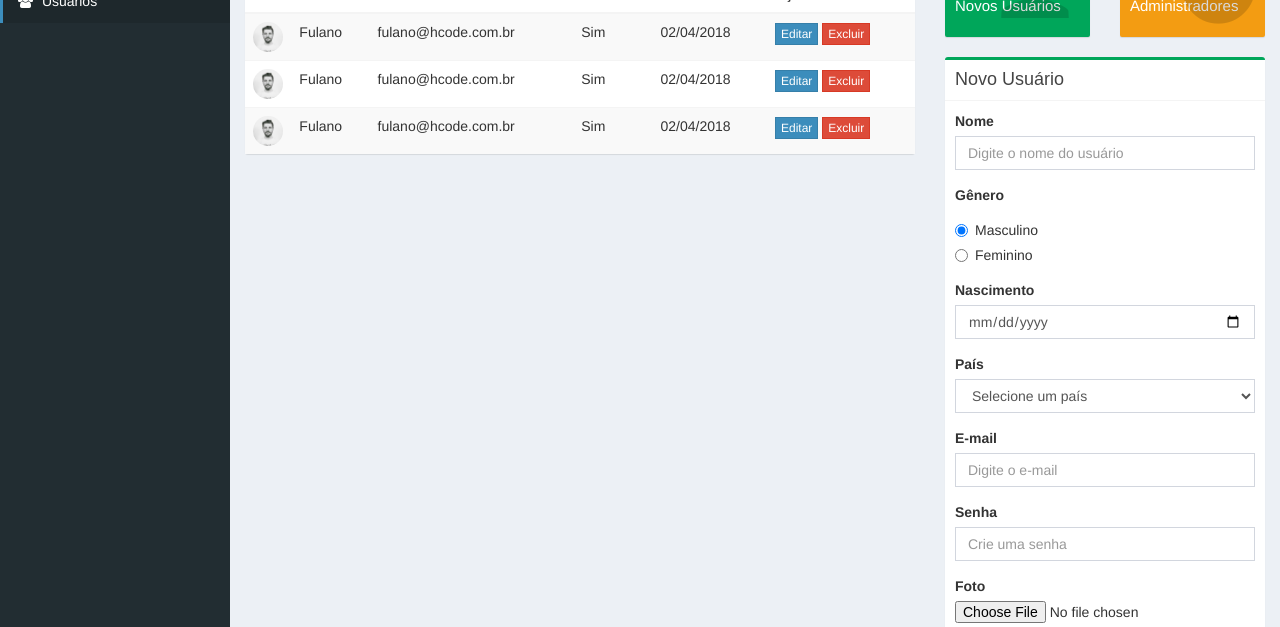
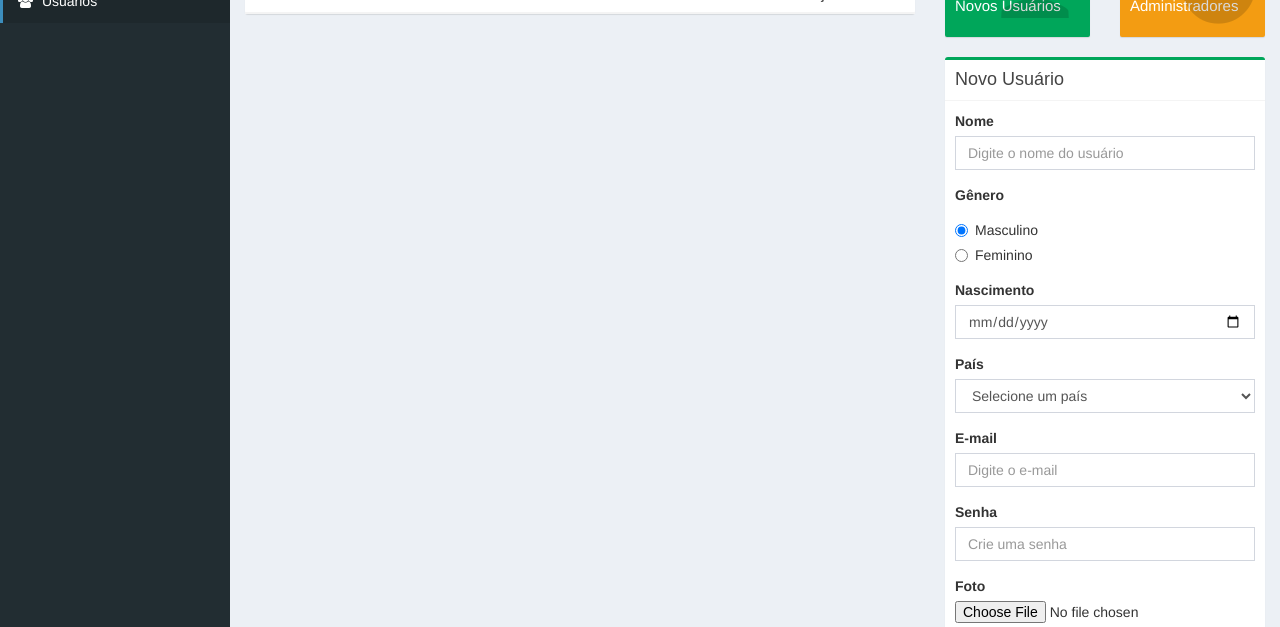
Before and after one commit to andreitoledo/javascript-projeto-usuarios, a plain HTML site: page index.html in a window 1280 px wide. Shown: the part 173-800 px from the top of the page. Drawn offline with Linux system fonts and the light colour scheme; files whose address does not match are found by name.

Commit message:
Trabalhando com funções

```diff
--- a/index.html
+++ b/index.html
@@ -150,47 +150,9 @@
                     <th>Ações</th>
                   </tr>
                 </thead>
-                <tbody>
+                <tbody id="table-users">
 
-                  <tr>
-                    <td><img src="dist/img/user1-128x128.jpg" alt="User Image" class="img-circle img-sm"></td>
-                    <td>Fulano</td>
-                    <td>fulano@hcode.com.br</td>
-                    <td>Sim</td>
-                    <td>02/04/2018</td>
-                    <td>
-                      <button type="button" class="btn btn-primary btn-xs btn-flat">Editar</button>
-                      <button type="button" class="btn btn-danger btn-xs btn-flat">Excluir</button>
-                    </td>
-                  </tr>
 
-                  <tr>
-                    <td>
-                      <img src="dist/img/user1-128x128.jpg" alt="User Image" class="img-circle img-sm">
-                    </td>
-                    <td>Fulano</td>
-                    <td>fulano@hcode.com.br</td>
-                    <td>Sim</td>
-                    <td>02/04/2018</td>
-                    <td>
-                      <button type="button" class="btn btn-primary btn-xs btn-flat">Editar</button>
-                      <button type="button" class="btn btn-danger btn-xs btn-flat">Excluir</button>
-                    </td>
-                  </tr>
-
-                  <tr>
-                    <td>
-                      <img src="dist/img/user1-128x128.jpg" alt="User Image" class="img-circle img-sm">
-                    </td>
-                    <td>Fulano</td>
-                    <td>fulano@hcode.com.br</td>
-                    <td>Sim</td>
-                    <td>02/04/2018</td>
-                    <td>
-                      <button type="button" class="btn btn-primary btn-xs btn-flat">Editar</button>
-                      <button type="button" class="btn btn-danger btn-xs btn-flat">Excluir</button>
-                    </td>
-                  </tr>
 
                 </tbody>
               </table>
--- a/index.js
+++ b/index.js
@@ -1,5 +1,27 @@
 var fields = document.querySelectorAll("#form-user-create [name]");
 var user = {};
+
+function addLine(dataUser){
+
+    var tr = document.createElement("tr");
+
+    tr.innerHTML = `
+    <tr>
+        <td><img src="dist/img/user1-128x128.jpg" alt="User Image" class="img-circle img-sm"></td>
+        <td>${dataUser.name}</td>
+        <td>${dataUser.email}</td>
+        <td>${dataUser.admin}</td>
+        <td>${dataUser.birth}</td>
+        <td>
+            <button type="button" class="btn btn-primary btn-xs btn-flat">Editar</button>
+            <button type="button" class="btn btn-danger btn-xs btn-flat">Excluir</button>
+    </td>
+  </tr>
+    `;
+
+    document.getElementById("table-users").appendChild(tr);
+
+}
 
 document.getElementById("form-user-create").addEventListener("submit", function(event){
 
@@ -7,7 +29,7 @@ document.getElementById("form-user-create").addEventListener("submit", function(
 
     fields.forEach(function(field, index){
 
-        if(field.name === "gender"){
+        if(field.name == "gender"){
 
             if(field.checked){
                 user[field.name] = field.value;
@@ -22,6 +44,6 @@ document.getElementById("form-user-create").addEventListener("submit", function(
 
     });
 
-    console.log(user);
+    addLine(user);
 
 });
```
